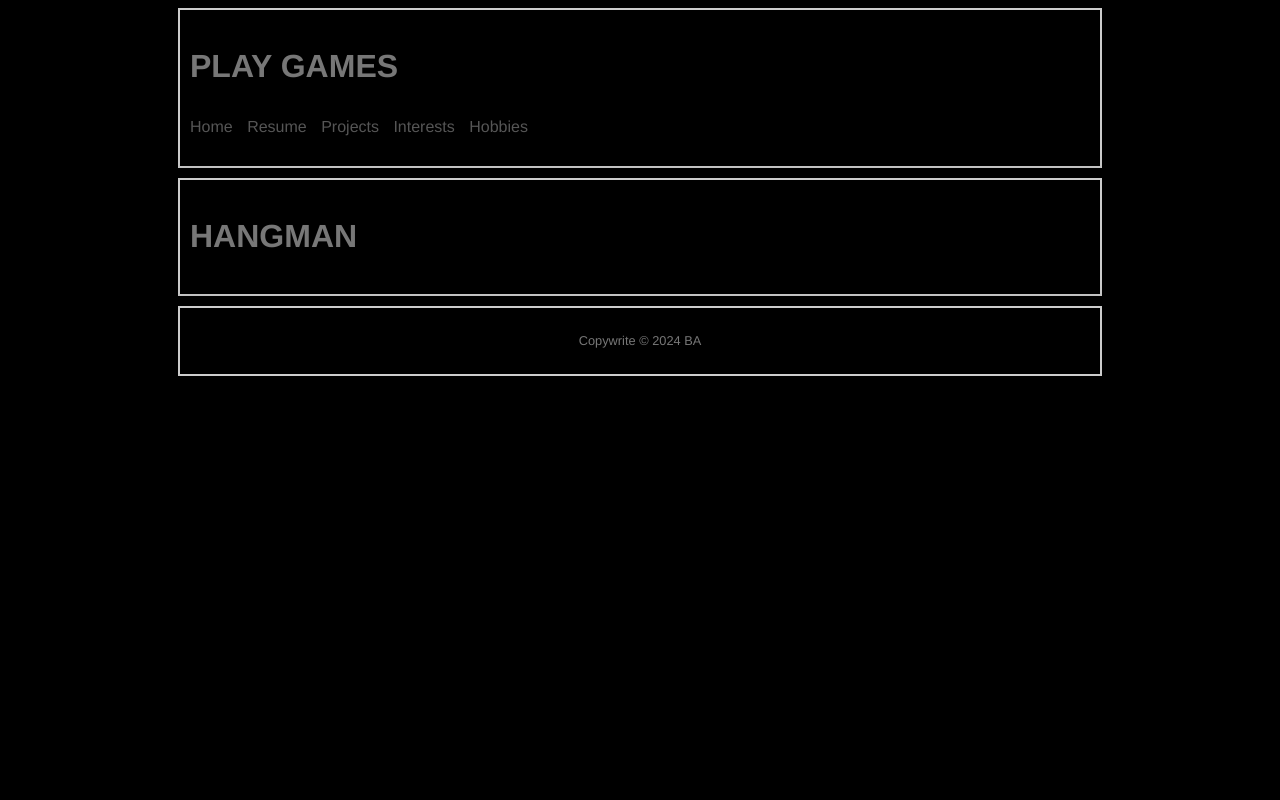
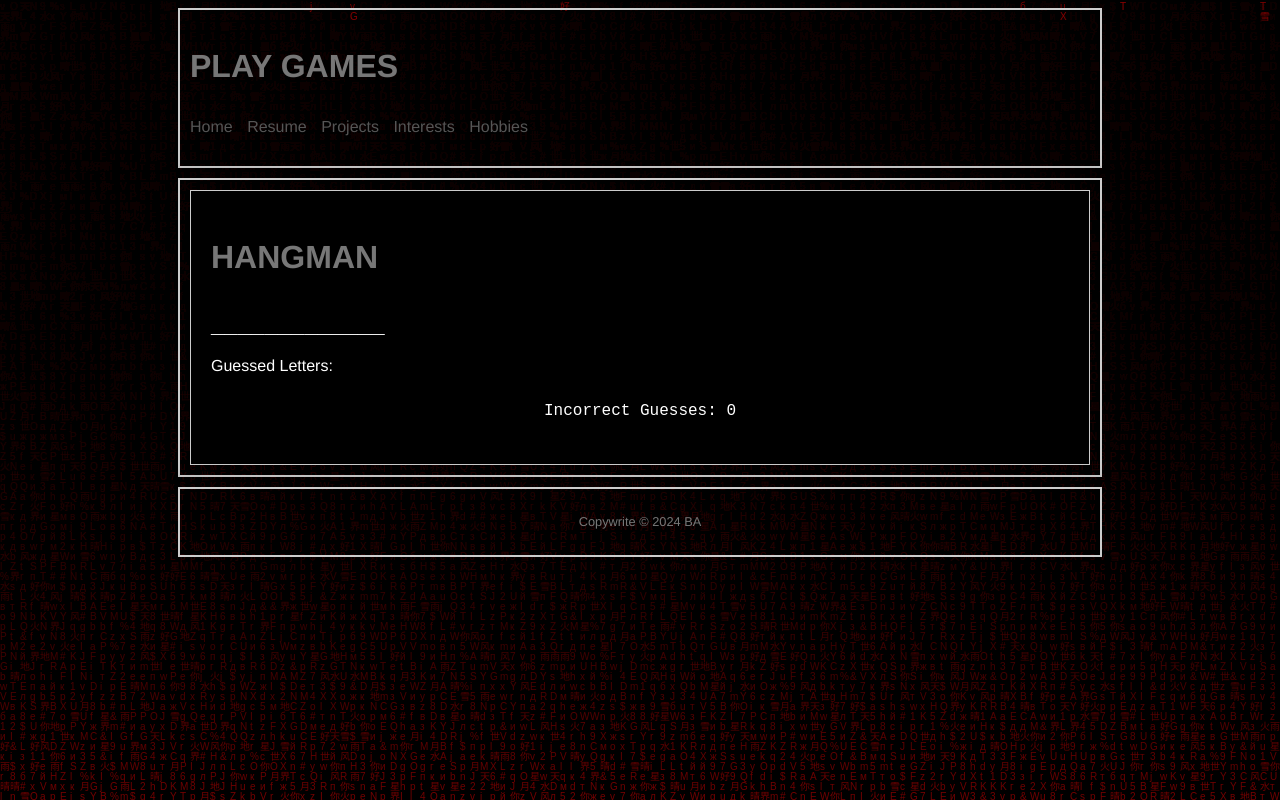
Before and after one commit to BAfoSHO/BAfoSHO.com, a website: page play.html in a window 1280 px wide. Drawn offline with Linux system fonts and the light colour scheme.

Commit message:
working hangman game

```diff
--- a/play.html
+++ b/play.html
@@ -8,6 +8,7 @@
     <link rel="stylesheet" type="text/css" href="../src/styles.css">
 </head>
 <body>
+    <canvas id="c"></canvas>
     <header>
         <h1>Play Games</h1>
         <nav>
@@ -21,12 +22,14 @@
         </nav>
     </header>
     <main>
-        <h1>Hangman</h1>
-        <div id="word-display"></div>
-        <div id="guessed-letters"></div>
-        <div id="hangman"></div>
-        <script src="../utils/assets/hangman/hangman.js"></script>
-        <script src="../utils/assets/hangman/main.js"></script>
+        <div class="game-container">
+            <h1>Hangman</h1>
+            <div id="word-display"></div>
+            <div id="guessed-letters"></div>
+            <div id="hangman"></div>
+            <script type="module" src="../utils/assets/hangman/hangman.js"></script>
+            <script type="module" src="../utils/assets/hangman/main.js"></script>
+        </div>
     </main>
     <footer>
         <p>Copywrite &copy; 2024 BA</p>
--- a/src/styles.css
+++ b/src/styles.css
@@ -215,7 +215,7 @@
     background-color: #6d0808;
 }
 section.cms-boxes .cms-boxes-items:hover {
-  opacity: .2;
+  opacity: 0.2;
   cursor: pointer;
 }
 
@@ -235,22 +235,34 @@
     margin-bottom: 10px;
 }
 
+.game-container {
+    border: 1px solid #ccc;
+    padding: 20px;
+    background-color: black;
+}
+
 /* Hangman Game Styles */
 #hangman {
     display: block; /* Make hangman a block-level element */
     margin: 20px auto; /* Center the hangman display */
     text-align: center;
-    font-family: monospace; /* Use a monospace font for better alignment */
+    font-family: monospace; /* Use a monospace font for better alignment */;
+    background-color: black;
+    color: white;
 }
 
 #word-display {
     font-size: 24px;
     font-weight: bold;
     margin-bottom: 10px;
+    background-color: black;
+    color: white;
 }
 
 #guessed-letters {
-     margin-bottom: 10px;
+    margin-bottom: 10px;
+    background-color: black;
+    color: white;
 }
 
 .center-heading {
--- a/utils/assets/hangman/hangman.js
+++ b/utils/assets/hangman/hangman.js
@@ -1,4 +1,4 @@
-import words from '../wordBank.js';
+import words from './wordBank.js';
 
 let word = '';
 let guessedLetters = [];
@@ -66,4 +66,4 @@
     return !getDisplayWord().includes('_') || incorrectGuesses >= 6; // Hangman has 6 body parts
 }
 
-export { selectWord, guessLetter, getDisplayWord, isGameOver, buildHangman };
+export { selectWord, guessLetter, getDisplayWord, isGameOver, buildHangman, guessedLetters, incorrectGuesses };
--- a/utils/assets/hangman/main.js
+++ b/utils/assets/hangman/main.js
@@ -1,4 +1,4 @@
-import { selectWord, guessLetter, getDisplayWord, isGameOver } from './hangman.js';
+import { selectWord, guessLetter, getDisplayWord, isGameOver, guessedLetters, incorrectGuesses } from './hangman.js';
 
 const difficulty = 'medium'; // Set the initial difficulty level
 selectWord(difficulty);
```
Also changed, not shown: hobbies.html (+1 -0 lines).
